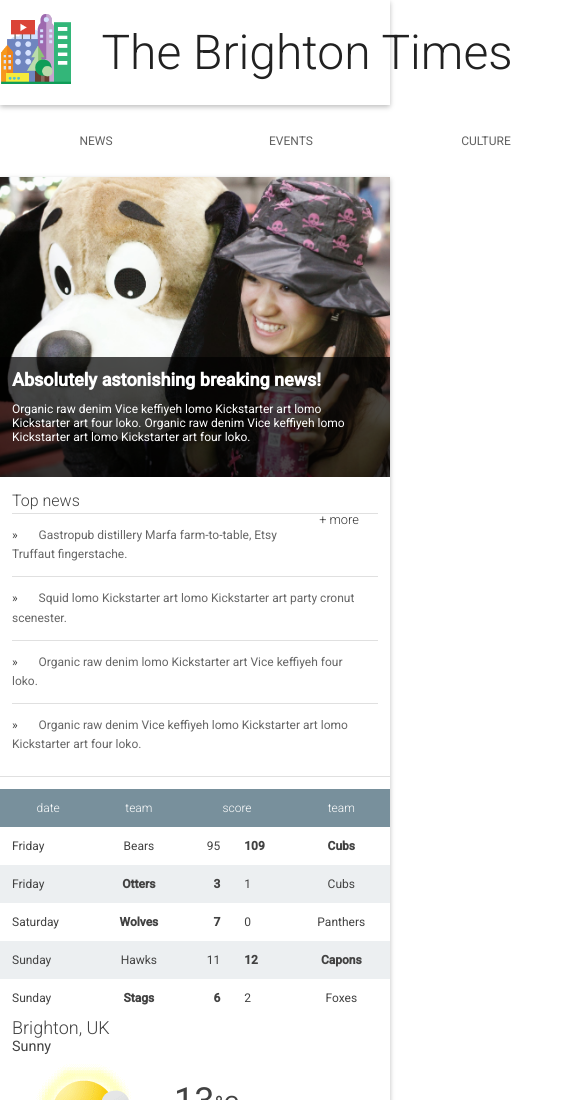
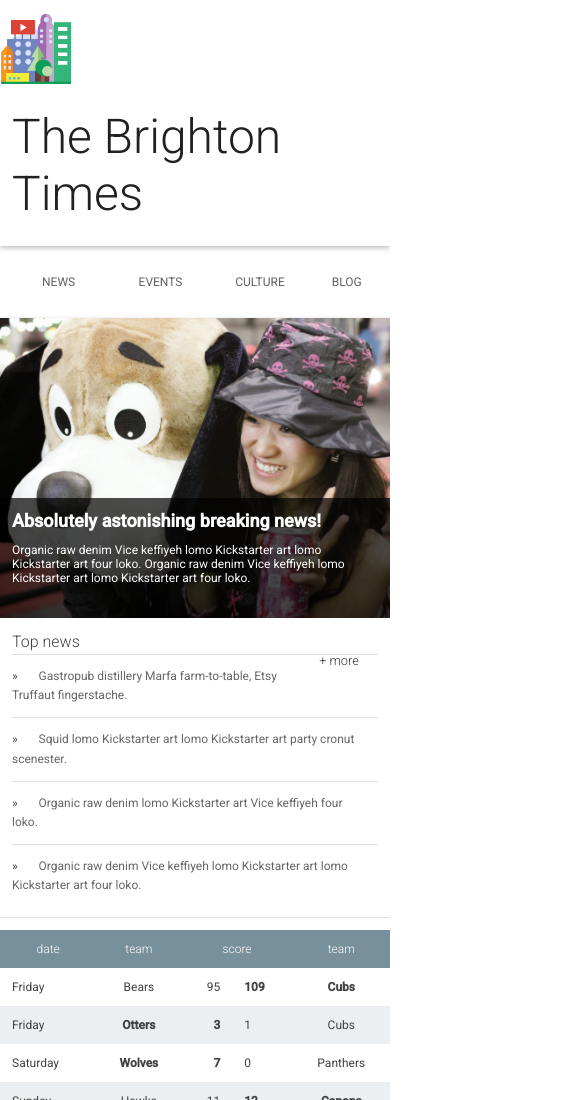
Before and after one commit to mroker242/udacity, a plain HTML site: page Module 1/Project 2/index.html in a window 390 px wide. Shown: the top 1100 px of the page, 585 px wide, since content can reach past the window. Drawn offline with Linux system fonts and the light colour scheme.

Commit message:
add responsive to more stuff

```diff
--- a/Module 1/Project 2/main.css
+++ b/Module 1/Project 2/main.css
@@ -57,7 +57,7 @@ ul {
 }
 
 .header__inner {
-  width: 800px;
+  width: 100%;
   margin-left: auto;
   margin-right: auto;
 }
@@ -85,7 +85,7 @@ ul {
  */
 
 .nav {
-  width: 800px;
+  width: 100%;
   margin-left: auto;
   margin-right: auto;
 }
```
